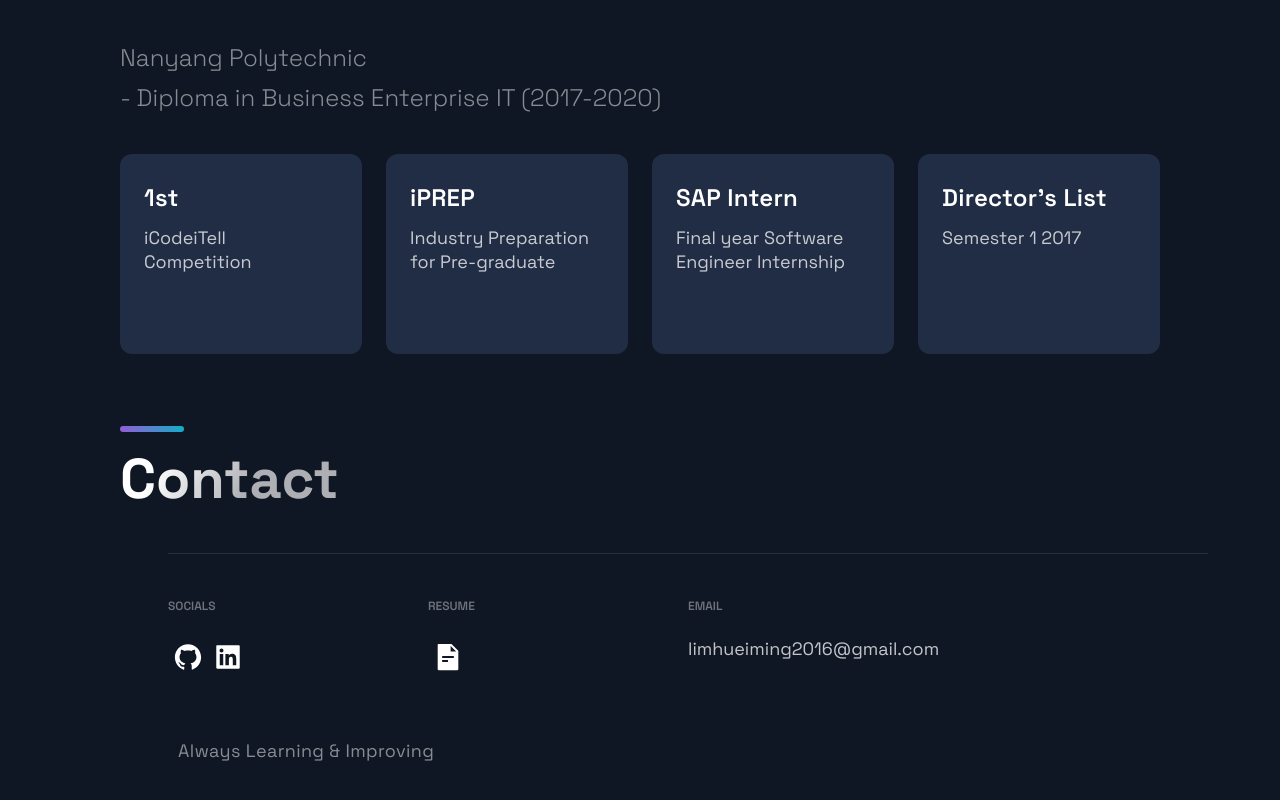
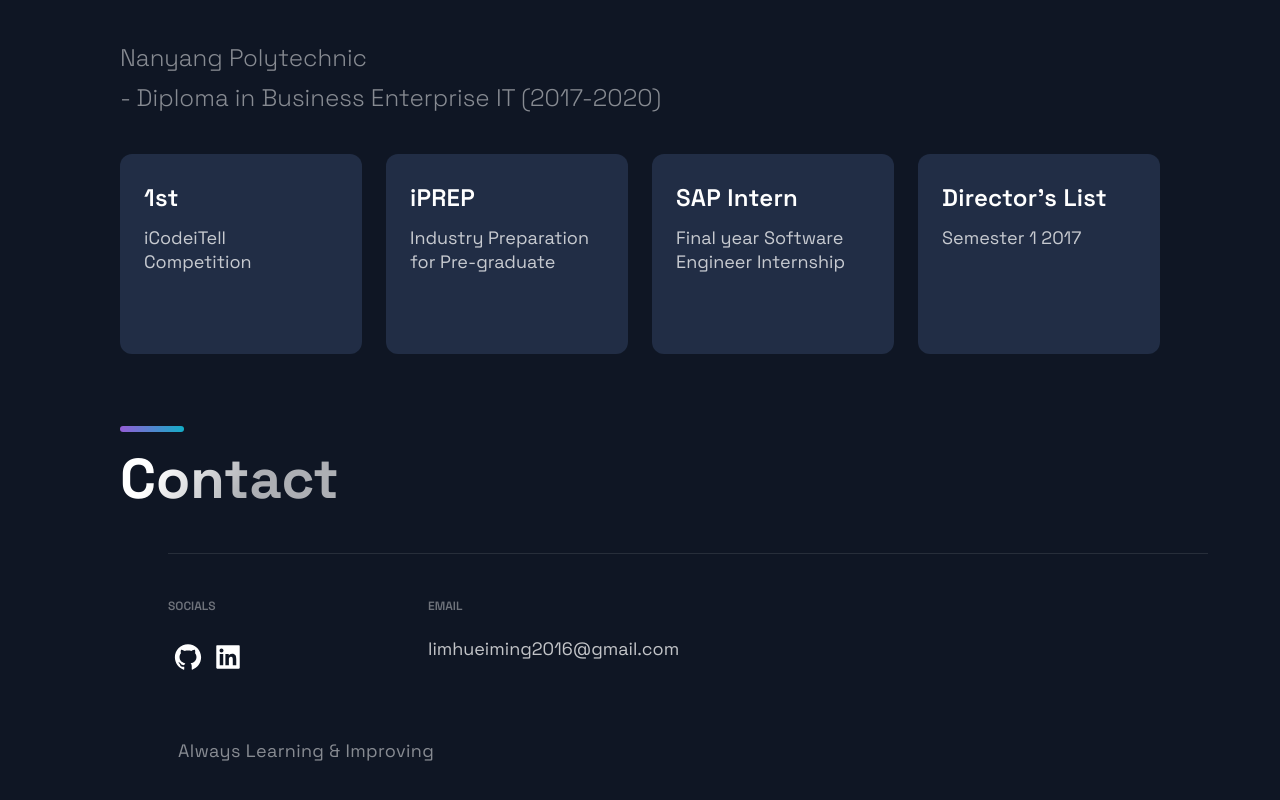
Before and after one commit to hueiiming/Portfolio-Website, a Next.js app: page / in a window 1280 px wide. Shown: the part 3891-4691 px from the top of the page. Built offline with nearby package versions, Linux system fonts and the light colour scheme.

Commit message:
remove resume in footer

```diff
--- a/src/components/Footer/Footer.js
+++ b/src/components/Footer/Footer.js
@@ -29,16 +29,6 @@ const Footer = () => {
             </LinkItem>
           </LinkColumn>
           <LinkColumn>
-            <LinkTitle>Resume</LinkTitle>
-            <LinkItem>
-              <Tooltip title={<h2>Resume</h2>} placement="bottom">
-                <SocialIcons href={Resume} target="_blank">
-                  <AiFillFileText size="3rem" />
-                </SocialIcons>
-              </Tooltip>
-            </LinkItem>
-          </LinkColumn>
-          <LinkColumn>
             <LinkTitle>Email</LinkTitle>
             <LinkItemA href="mailto:limhueiming2016@gmail.com">limhueiming2016@gmail.com</LinkItemA>
           </LinkColumn>
```
